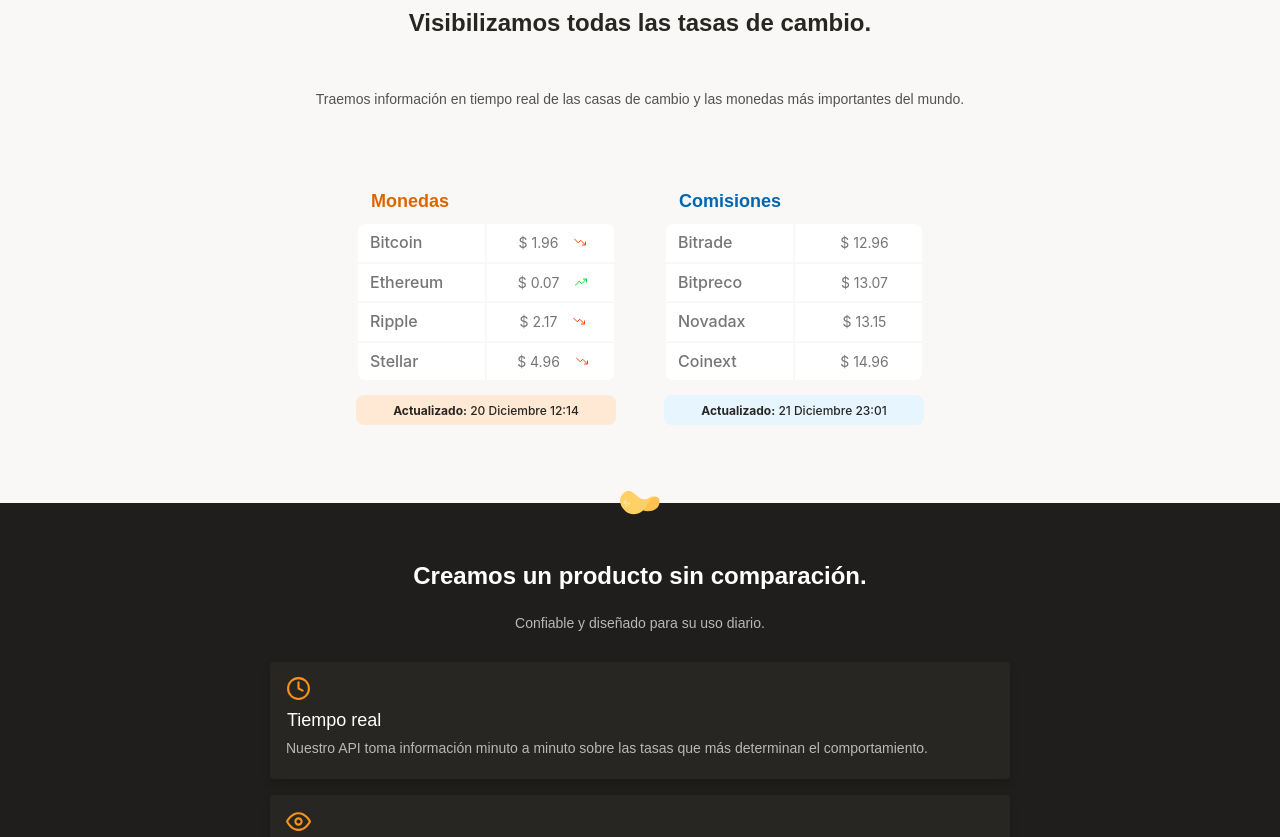
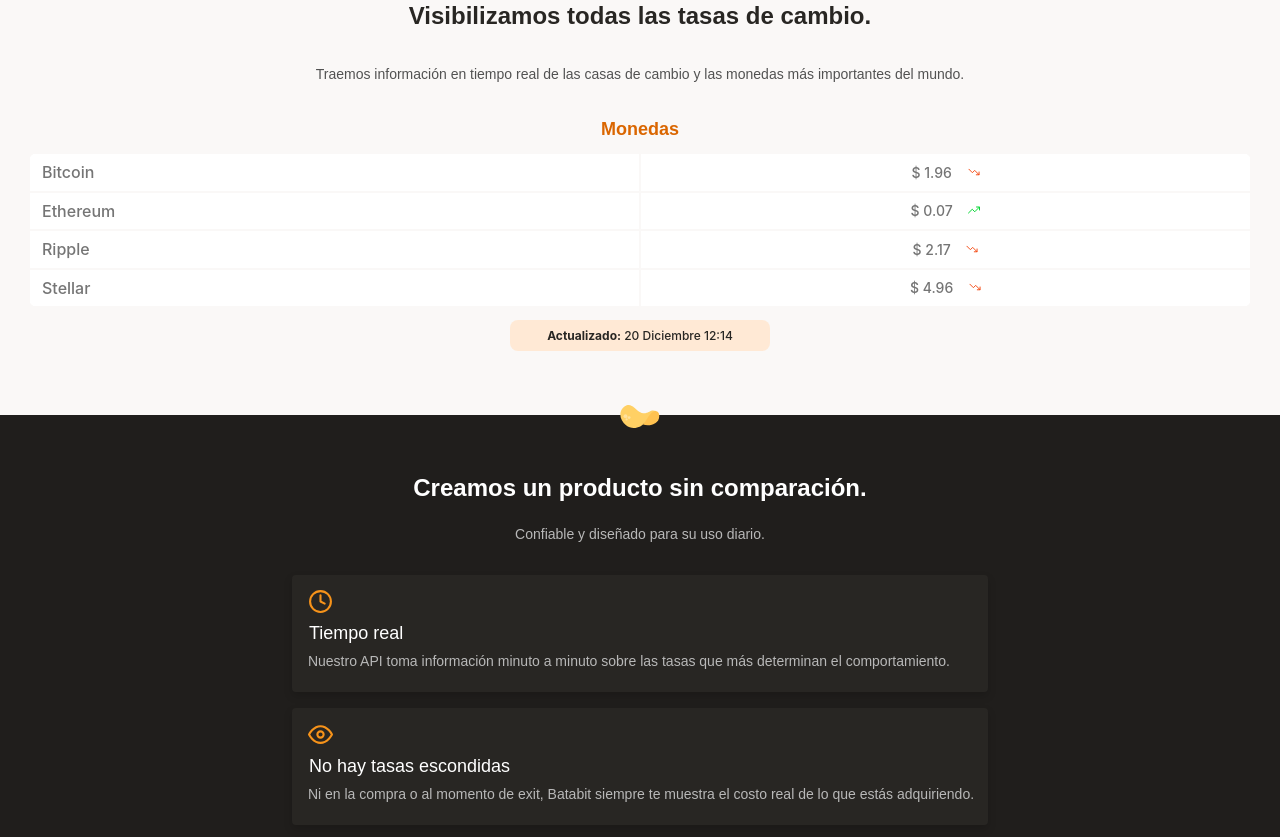
Before and after one commit to luisAriza/batatabit, a plain HTML site: page index.html in a window 1280 px wide. Shown: the part 610-1447 px from the top of the page. Drawn offline with Linux system fonts and the light colour scheme; files whose address does not match are found by name.

Commit message:
Estilos de las tablas

```diff
--- a/index.html
+++ b/index.html
@@ -37,44 +37,50 @@
 				Traemos información en tiempo real de las casas de cambio y las monedas más importantes del mundo.
 			</p>
 			</div>
-			<section class="tables-slider">
-				<div class="main-table">
-					<div class="table-container">
-						<h3 class="currency-table--tittle">Monedas</h3>
+			<div class="table-slider">
+				<div class="table-container">
+					<h3 class="table__title table__title--currency">Monedas</h3>
+					<div class="table">
 						<table>
 							<tr>
-								<td class="table__top-left">Bitcoin</td>
-								<td class="table__top-right table__right">$ 1.96 <span class="trending-down">
-									</span></td>
+								<td>Bitcoin</td>
+								<td class="table__right">$ 1.96
+									<img src="assets/icons/trending-down.svg" width="12" height="12" alt="Bajada"></img>
+								</td>
 							</tr>
 							<tr>
 								<td>Ethereum </td>
-								<td class="table__right">$ 0.07 <span class="trending-up"></span></td>
+								<td class="table__right">$ 0.07
+									<img src="assets/icons/trending-up.svg" width="12" height="12" alt="Subida"></img>
+								</td>
 							</tr>
 							<tr>
 								<td>Ripple</td>
-								<td class="table__right">$ 2.17 <span class="trending-down"></span></td>
+								<td class="table__right">$ 2.17
+									<img src="assets/icons/trending-down.svg" width="12" height="12" alt="Bajada"></img>
+								</td>
 							</tr>
 							<tr>
-								<td class="table__bottom-left">Stellar</td>
-								<td class="table__bottom-right table__right">$ 4.96 <span class="trending-down">
-									</span></td>
+								<td>Stellar</td>
+								<td class="table__right">$ 4.96
+									<img src="assets/icons/trending-down.svg" width="12" height="12" alt="Bajada"></img>
+								</td>
 							</tr>
 						</table>
 					</div>
-					<div class="currency-table--date">
+					<div class="table__date--currency">
 						<p>
 							<b>Actualizado:</b> 20 Diciembre 12:14
 						</p>
 					</div>
 				</div>
-				<div class="main-table">
-					<div class="table-container">
-						<h3 class="commission-table--tittle">Comisiones</h3>
+				<div class="table-container">
+					<h3 class="table__title table__title--commission">Comisiones</h3>
+					<div class="table">
 						<table>
 							<tr>
-								<td class="table__top-left">Bitrade</td>
-								<td class="table__top-right table__right">$ 12.96</td>
+								<td>Bitrade</td>
+								<td class="table__right">$ 12.96</td>
 							</tr>
 							<tr>
 								<td>Bitpreco </td>
@@ -85,26 +91,24 @@
 								<td class="table__right">$ 13.15</td>
 							</tr>
 							<tr>
-								<td class="table__bottom-left">Coinext</td>
-								<td class="table__bottom-right table__right">$ 14.96</td>
+								<td>Coinext</td>
+								<td class="table__right">$ 14.96</td>
 							</tr>
 						</table>
 					</div>
-					<div class="commission-table--date">
+					<div class="table__date--commission">
 						<p>
 							<b>Actualizado:</b> 21 Diciembre 23:01
 						</p>
 					</div>
 				</div>
-			</section>
-			<span class="batata"></span>
+			</div>
+			<img class="batata" src="assets/batata.svg" width="40" height="24" alt="Batata"></img>
 		</section>
-		<!-- Seccion #2 -->
-		<section class="main-product-detail">
-			<div>
-				<h2>Creamos un producto sin comparación.</h2>
-				<p>Confiable y diseñado para su uso diario.</p>
-			</div>
+		<!-- Sección #2 -->
+		<section class="product">
+			<h2 class="product__title">Creamos un producto sin comparación.</h2>
+			<p class="product__description">Confiable y diseñado para su uso diario.</p>
 			<section class="product-cards--container">
 				<article class="product-detail--card">
 					<span class="icon-card clock"></span>
@@ -139,11 +143,11 @@
 				</article>
 			</section>
 		</section>
-		<!-- Seccion #3 -->
+		<!-- Sección #3 -->
 		<section class="bitcoin-img-container">
 			<h2>Conócelo hoy.</h2>
 		</section>
-		<!-- Seccion #4 -->
+		<!-- Sección #4 -->
 		<section id="plans" class="main-plains-container">
 			<div class="plans--tittle">
 				<h2>Escoge el plan que mejor se ajuste a ti.</h2>
@@ -207,7 +211,7 @@
 			</ul>
 		</section>
 		<section class="right">
-			<img src="./assets/img/logo-footer.svg" alt="Logo de Batatbit del footer">
+			<img src="./assets/img/logo-footer.svg" alt="Logo de Batatabit del footer">
 		</section>
 	</footer>
 </body>
--- a/styles/main.css
+++ b/styles/main.css
@@ -53,6 +53,7 @@
   /* Colores */
   --bitcoin-orange: #f7931a;
   --soft-orange: #ffe9d5;
+  --primary-color: #da6600;
   --secondary-blue: #0066af;
   --soft-blue: #e7f5ff;
   --warm-black: #201e1c;
@@ -70,6 +71,7 @@
 html {
   font-size: 62.5%;
   font-family: "DM Sans", sans-serif;
+  scroll-behavior: smooth;
 }
 
 /* header */
@@ -119,8 +121,9 @@
 /* Section #1 */
 .exchange {
   display: grid;
-  grid-template-rows: 240px 80px 100px auto 0;
-  padding: 60px 0 48px;
+  grid-template-rows: repeat(4, auto) 0;
+  gap: 36px;
+  padding-top: 60px;
   text-align: center;
   background-color: var(--off-white);
 }
@@ -139,166 +142,112 @@
   color: #525252;
 }
 /* tables */
-.tables-slider {
+.table-slider {
   display: flex;
   overflow-x: scroll;
   overscroll-behavior-x: contain;
   scroll-snap-type: x proximity;
-  padding: 0px 30px;
 }
-.main-table {
+.table-container {
+  padding-bottom: 28px;
+  font-family: "Inter", sans-serif;
   scroll-snap-align: center;
-  width: 260px;
-  margin: 0px 24px 30px;
-  font-family: "Inter", sans-serif;
 }
-.main-table .currency-table--tittle {
-  margin: 0 15px 9px 15px;
+.table__title {
   font-family: "DM Sans", sans-serif;
   font-size: 1.8rem;
-  font-weight: 700;
-  line-height: 2.3rem;
-  color: #da6600;
-  text-align: left;
+  font-weight: bold;
 }
-.main-table .commission-table--tittle {
-  margin: 0 15px 9px 15px;
-  font-family: "DM Sans", sans-serif;
-  font-size: 1.8rem;
-  font-weight: 700;
-  line-height: 2.3rem;
+.table__title--currency {
+  color: var(--primary-color);
+}
+.table__title--commission {
   color: var(--secondary-blue);
-  text-align: left;
 }
-.table-container {
-  width: 100%;
-  height: 160px;
+.table {
+  display: grid;
+  place-items: center;
+  width: 100vw;
+  height: 180px;
+  padding: 12px 28px;
 }
-.table-container table {
+.table table {
   width: 100%;
   height: 100%;
+  overflow: hidden;
+  border-radius: 12px;
 }
-.table-container td {
+table td {
   width: 50%;
   height: 25%;
-  text-align: left;
-  padding-left: 12px;
-  font-size: 16px;
+  padding: 8px 12px;
+  font-size: 1.6rem;
   font-weight: 500;
-  line-height: 1.9rem;
+  text-align: start;
   color: #757575;
   background-color: var(--just-white);
 }
-.table-container .table__top-left {
-  border-radius: 7px 0 0 0;
+table .table__right {
+  text-align: center;
+  font-size: 1.4rem;
 }
-.table-container .table__top-right {
-  border-radius: 0 7px 0 0;
+table img {
+  margin-left: 12px;
 }
-.table-container .table__bottom-left {
-  border-radius: 0 0 0 7px;
+.table__date--currency {
+  width: 260px;
+  margin: 0 auto;
+  padding: 8px;
+  border-radius: 8px;
+  background-color: var(--soft-orange);
 }
-.table-container .table__bottom-right {
-  border-radius: 0 0 7px 0;
+.table__date--currency p {
+  font-size: 1.2rem;
+  font-weight: 500;
+  text-align: center;
+  color: var(--black);
 }
-.table-container .table__right {
+.table__date--commission {
+  width: 260px;
+  margin: 0 auto;
+  padding: 8px;
+  border-radius: 8px;
+  background-color: var(--soft-blue);
+}
+.table__date--commission p {
+  font-size: 1.2rem;
+  font-weight: 500;
   text-align: center;
-  font-size: 14px;
-  line-height: 1.7rem;
-  font-weight: 400;
-  color: #757575;
-}
-.table-container .trending-up {
-  display: inline-block;
-  width: 12px;
-  height: 12px;
-  margin-left: 12px;
-  margin-right: 8px;
-  background-image: url("../assets/icons/trending-up.svg");
-  background-position: center;
-  background-size: cover;
-  background-repeat: no-repeat;
-}
-.table-container .trending-down {
-  display: inline-block;
-  width: 12px;
-  height: 12px;
-  margin-left: 12px;
-  margin-right: 8px;
-  background-image: url("../assets/icons/trending-down.svg");
-  background-position: center;
-  background-size: cover;
-  background-repeat: no-repeat;
-}
-.currency-table--date {
-  width: 260px;
-  height: 30px;
-  margin: 0 auto;
-  margin-top: 4.5rem;
-  padding: 8px 4px 8px 4px;
-  background-color: var(--soft-orange);
-  border-radius: 8px;
-}
-.currency-table--date p {
-  font-size: 12px;
-  line-height: 15px;
-  font-weight: 500;
   color: var(--black);
-  text-align: center;
-}
-.commission-table--date {
-  width: 260px;
-  height: 30px;
-  margin: 0 auto;
-  margin-top: 4.5rem;
-  padding: 8px 4px 8px 4px;
-  background-color: var(--soft-blue);
-  border-radius: 8px;
-}
-.commission-table--date p {
-  font-size: 12px;
-  line-height: 15px;
-  font-weight: 500;
-  color: var(--black);
-  text-align: center;
 }
 .batata {
+  justify-self: center;
   position: relative;
-  justify-self: center;
-  top: 36px;
-  width: 4rem;
-  height: 2.4rem;
-  background-image: url("../assets/batata.svg");
-  background-position: center;
-  background-size: cover;
-  background-repeat: no-repeat;
+  top: -10px;
 }
 
 /* Section #2 */
-.main-product-detail {
-  min-width: 320px;
-  max-width: 100vw;
-  margin: 0 auto;
-  padding-bottom: 30px;
-  height: auto;
+.product {
+  display: grid;
+  gap: 24px;
+  width: 100%;
+  padding: 60px 16px 40px;
+  text-align: center;
   background-color: var(--warm-black);
 }
-.main-product-detail div {
-  min-width: 288px;
-  max-width: 90vw;
-  margin: 0 auto;
-  padding-top: 60px;
-  padding-bottom: 2rem;
-  text-align: center;
-}
-.main-product-detail h2 {
-  margin-bottom: 2.5rem;
+.product__title {
   font-size: 2.4rem;
+  font-weight: bold;
   line-height: 2.6rem;
-  font-weight: bold;
   color: var(--just-white);
 }
-.main-product-detail p {
+.product__description {
+  font-size: 1.4rem;
+  line-height: 1.8rem;
+  font-weight: 500;
+  color: var(--warm-grey);
+}
+.product p {
   font-size: 1.4rem;
   line-height: 1.8rem;
   font-weight: 500;
@@ -308,7 +257,8 @@
   min-width: 288px;
   max-width: 90vw;
   margin: 0 auto;
-  padding-top: 10px;
+  padding-top: 8px;
+  text-align: start;
 }
 /* Cards */
 .product-cards--container .product-detail--card {
```
